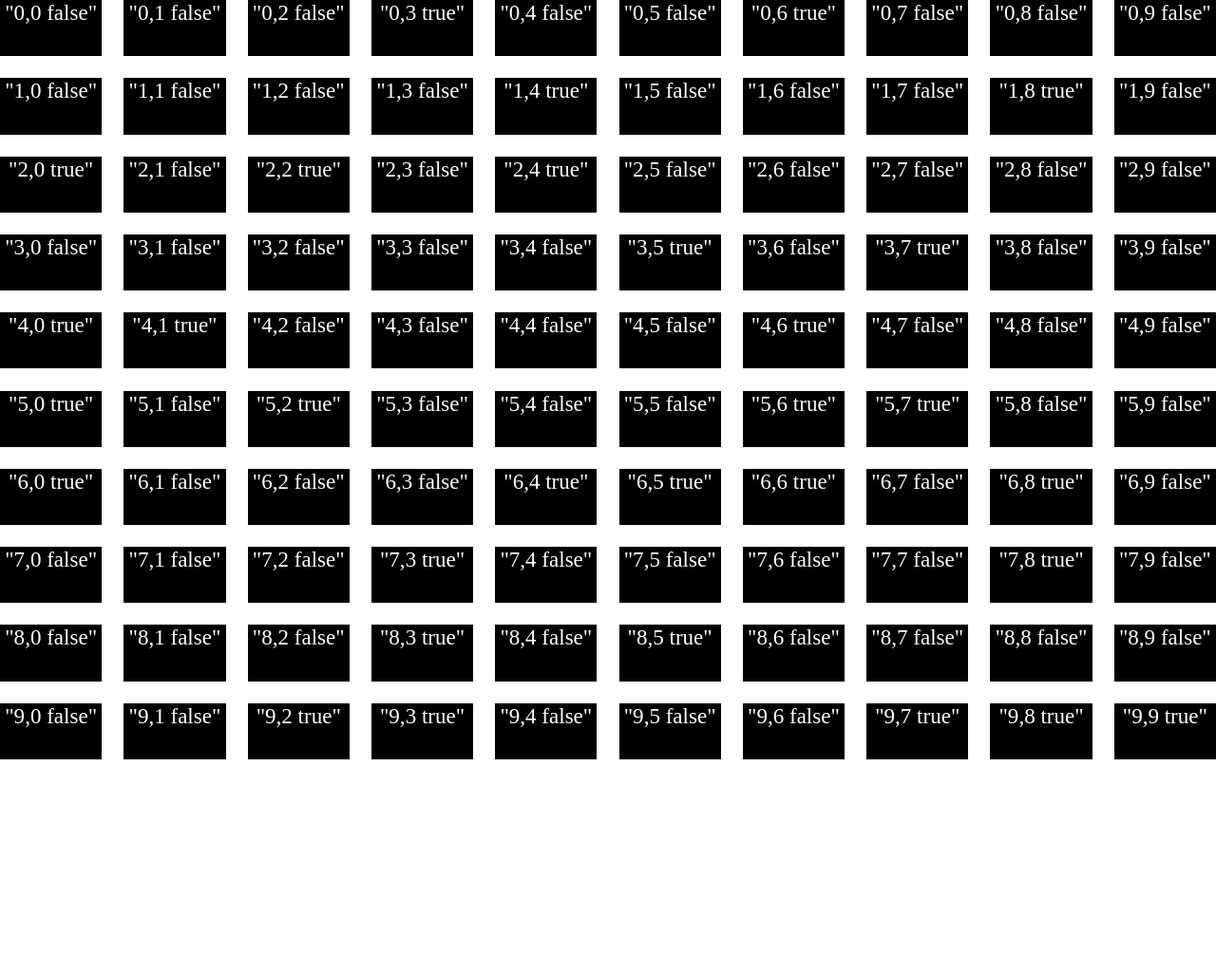
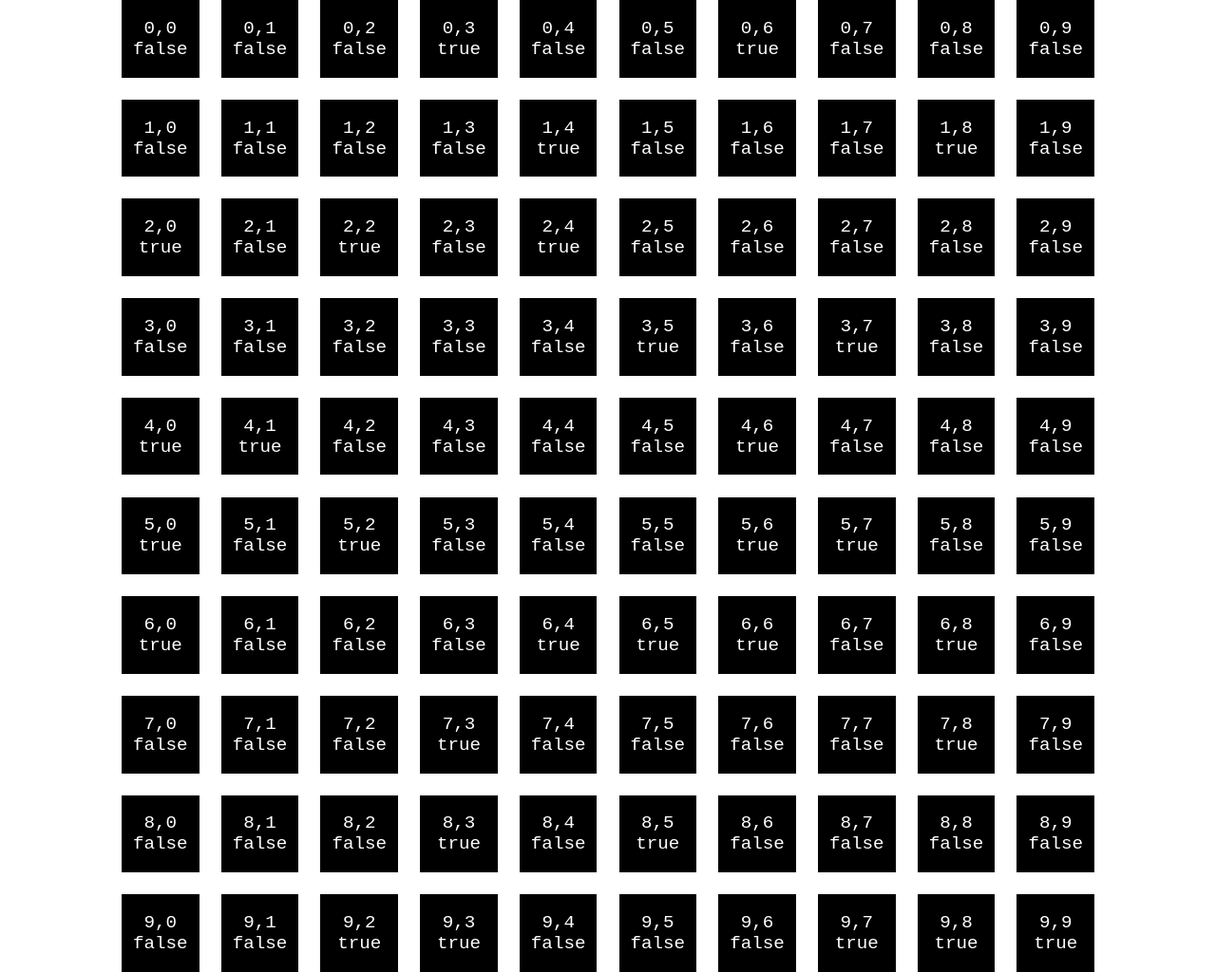
Before and after one commit to Artx999/minesweeper, a plain HTML site: page index.html in a window 1280 px wide. Shown: the whole page at 95% size. Before the commit the page ends 800 px from the top, so only its background shows below. Drawn offline with nearby package versions, Linux system fonts and the light colour scheme.

Commit message:
Added some basic styling
Also:
- Checks if click is the first click of the game, in which case it will neutralize the bomb.

```diff
--- a/index.html
+++ b/index.html
@@ -8,7 +8,8 @@
     <script src="script.js" defer></script>
 </head>
 <body>
-<main id="board">
+<main id="game">
+    <div id="board"></div>
 </main>
 </body>
 </html>
--- a/script.js
+++ b/script.js
@@ -9,8 +9,14 @@ class Square {
         this.isBomb = isBomb
         this.flagged = flagged
     }
-    click(bombsCoords, htmlItem) {
+    click(bombsCoords, htmlItem, firstClick = false) {
         console.log(this.coords + " " + this.isBomb)
+
+        // Checks if it is the first click
+        if (firstClick && this.isBomb) {
+            this.isBomb = false
+            console.log("Changed first square from bomb to safe")
+        }
 
         // Checks if itself is a bomb
         if (this.isBomb) {
@@ -82,16 +88,21 @@ class Board {
         // Generate the visual board
         let board = $("#board")
         let bombsCoords = this.bombsCoords
+        let firstClick= true
         board.css('--grid-rows', xSize);
         board.css('--grid-cols', ySize);
         this.squaresList.forEach(function (item) {
             let square = $("<div></div>")
                 .addClass("square")
-                .html(JSON.stringify(item.coords + " " + item.isBomb))
+                .html(item.coords + " " + item.isBomb)
                 .mousedown(function (e) {
                     switch (e.which) {
                         case 1:
-                            item.click(bombsCoords, this)
+                            if (firstClick) {
+                                item.click(bombsCoords, this, true)
+                                firstClick = false
+                            }
+                            else item.click(bombsCoords, this)
                             break
                         case 2:
                             item.flag(this)
@@ -124,6 +135,8 @@ game.start()
 function randomIntFromInterval(min, max) { // min and max included
     return Math.floor(Math.random() * (max - min + 1) + min)
 }
+// Prevents middle mouse click scrolling
+$('body').mousedown(function(e){if(e.button===1)return false});
 
 let board = new Board()
 board.create(1, 30)
--- a/style.css
+++ b/style.css
@@ -8,19 +8,35 @@ html, body {
     width: 100%;
     height: 100%;
     font-size: 1.2rem;
+    font-family: monospace;
+}
+#game {
+    display: flex;
+    align-items: center;
+    justify-content: center;
 }
 #board {
-    width: 100%;
-    height: 100%;
+    width: 80%;
+    height: 80%;
     display: grid;
     grid-gap: 1em;
     grid-template-rows: repeat(var(--grid-rows), 1fr);
     grid-template-columns: repeat(var(--grid-cols), 1fr);
 }
 .square {
+    display: flex;
+    width: 100%; height: 1fr;
     text-align: center;
     background-color: black;
     color: white;
+    align-items: center;
+    justify-content: center;
+    font-size: 1rem;
+}
+.square::after {
+    content: "";
+    display: block;
+    padding-bottom: 100%;
 }
 .flagged {
     background-color: red;
```
